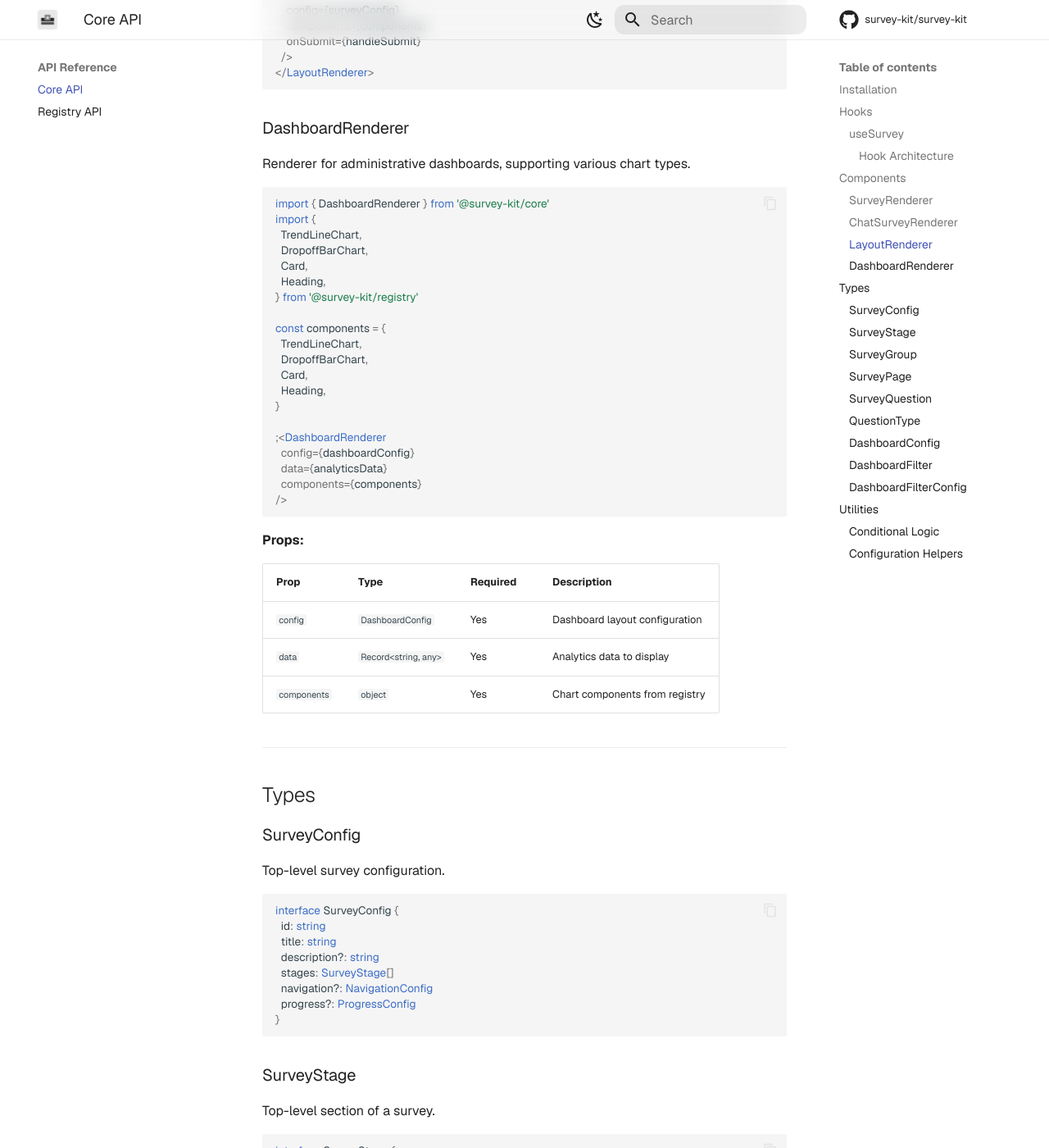
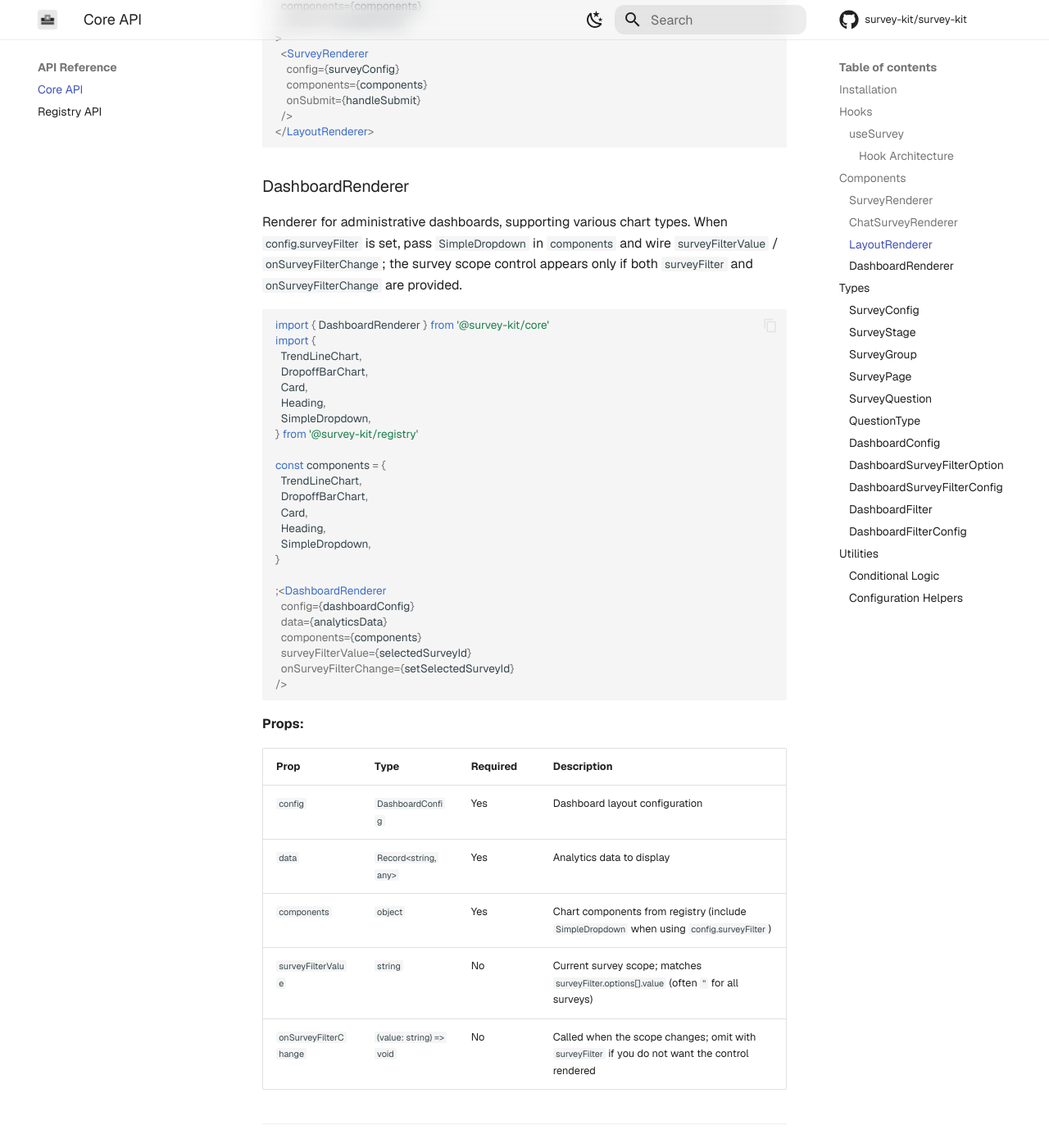
Before and after one commit to survey-kit/survey-kit, an MkDocs documentation site: the page built from docs/docs/api/core.md, in a window 1280 px wide and 1400 px high, scrolled down 4267 px. Shown: the whole window at 82% size. Built offline with MkDocs 1.6.1 and Material for MkDocs 9.7.7, drawn with Linux system fonts in a browser that asks for light colours; comment, search, counter and statistics services are not loaded; some of the changed text lies outside the part shown.

Commit message:
docs: update with admin and chat-survey submit changes

````diff
--- a/docs/docs/api/core.md
+++ b/docs/docs/api/core.md
@@ -144,7 +144,7 @@ import { SurveyRenderer } from '@survey-kit/core'
 
 ### ChatSurveyRenderer
 
-Chat-style survey renderer with messaging UI.
+Chat-style survey renderer with messaging UI. The renderer does not call your API by itself: implement `onSubmit` the same way as for `SurveyRenderer` (e.g. persist answers to your backend).
 
 ```tsx
 import { ChatSurveyRenderer } from '@survey-kit/core'
@@ -158,12 +158,12 @@ import { ChatSurveyRenderer } from '@survey-kit/core'
 
 **Props:**
 
-| Prop          | Type                | Required | Description                 |
-| ------------- | ------------------- | -------- | --------------------------- |
-| `config`      | `SurveyConfig`      | Yes      | Survey configuration        |
-| `components`  | `object`            | Yes      | Chat UI components          |
-| `onSubmit`    | `(answers) => void` | Yes      | Submission callback         |
-| `typingDelay` | `{ min, max }`      | No       | Typing indicator delay (ms) |
+| Prop          | Type                | Required | Description                                                                 |
+| ------------- | ------------------- | -------- | --------------------------------------------------------------------------- |
+| `config`      | `SurveyConfig`      | Yes      | Survey configuration                                                        |
+| `components`  | `object`            | Yes      | Chat UI components                                                          |
+| `onSubmit`    | `(answers) => void` | Yes      | Submission handler—your code persists answers (no built-in network request) |
+| `typingDelay` | `{ min, max }`      | No       | Typing indicator delay (ms)                                                 |
 
 ### LayoutRenderer
 
@@ -187,7 +187,7 @@ import { LayoutRenderer, SurveyRenderer } from '@survey-kit/core'
 
 ### DashboardRenderer
 
-Renderer for administrative dashboards, supporting various chart types.
+Renderer for administrative dashboards, supporting various chart types. When `config.surveyFilter` is set, pass `SimpleDropdown` in `components` and wire `surveyFilterValue` / `onSurveyFilterChange`; the survey scope control appears only if both `surveyFilter` and `onSurveyFilterChange` are provided.
 
 ```tsx
 import { DashboardRenderer } from '@survey-kit/core'
@@ -196,6 +196,7 @@ import {
   DropoffBarChart,
   Card,
   Heading,
+  SimpleDropdown,
 } from '@survey-kit/registry'
 
 const components = {
@@ -203,22 +204,27 @@ const components = {
   DropoffBarChart,
   Card,
   Heading,
+  SimpleDropdown,
 }
 
 ;<DashboardRenderer
   config={dashboardConfig}
   data={analyticsData}
   components={components}
+  surveyFilterValue={selectedSurveyId}
+  onSurveyFilterChange={setSelectedSurveyId}
 />
 ```
 
 **Props:**
 
-| Prop         | Type                  | Required | Description                    |
-| ------------ | --------------------- | -------- | ------------------------------ |
-| `config`     | `DashboardConfig`     | Yes      | Dashboard layout configuration |
-| `data`       | `Record<string, any>` | Yes      | Analytics data to display      |
-| `components` | `object`              | Yes      | Chart components from registry |
+| Prop                     | Type                     | Required | Description                                                                                    |
+| ------------------------ | ------------------------ | -------- | ---------------------------------------------------------------------------------------------- |
+| `config`                 | `DashboardConfig`        | Yes      | Dashboard layout configuration                                                                 |
+| `data`                   | `Record<string, any>`    | Yes      | Analytics data to display                                                                       |
+| `components`             | `object`                 | Yes      | Chart components from registry (include `SimpleDropdown` when using `config.surveyFilter`)       |
+| `surveyFilterValue`      | `string`                 | No       | Current survey scope; matches `surveyFilter.options[].value` (often `''` for all surveys)       |
+| `onSurveyFilterChange`   | `(value: string) => void`| No       | Called when the scope changes; omit with `surveyFilter` if you do not want the control rendered |
 
 ---
 
@@ -326,7 +332,30 @@ Configuration for the administrative dashboard.
 interface DashboardConfig {
   id: string
   title: string
+  allowedRoles: string[]
   groups: DashboardGroup[]
+  filters?: DashboardFilterConfig[]
+  surveyFilter?: DashboardSurveyFilterConfig
+}
+```
+
+Use an option with `value: ''` when you want an “all surveys” scope (the template omits `surveyId` on the analytics request for that case).
+
+### DashboardSurveyFilterOption
+
+```typescript
+interface DashboardSurveyFilterOption {
+  value: string
+  label: string
+}
+```
+
+### DashboardSurveyFilterConfig
+
+```typescript
+interface DashboardSurveyFilterConfig {
+  label: string
+  options: DashboardSurveyFilterOption[]
 }
 ```
 
````
Also changed, not shown: docs/docs/backend.md (+8 -4 lines), docs/docs/guides/template.md (+21 -18 lines), docs/docs/registry/chat.md (+1 -1 lines), docs/docs/registry/dashboard.md (+14 -0 lines).
